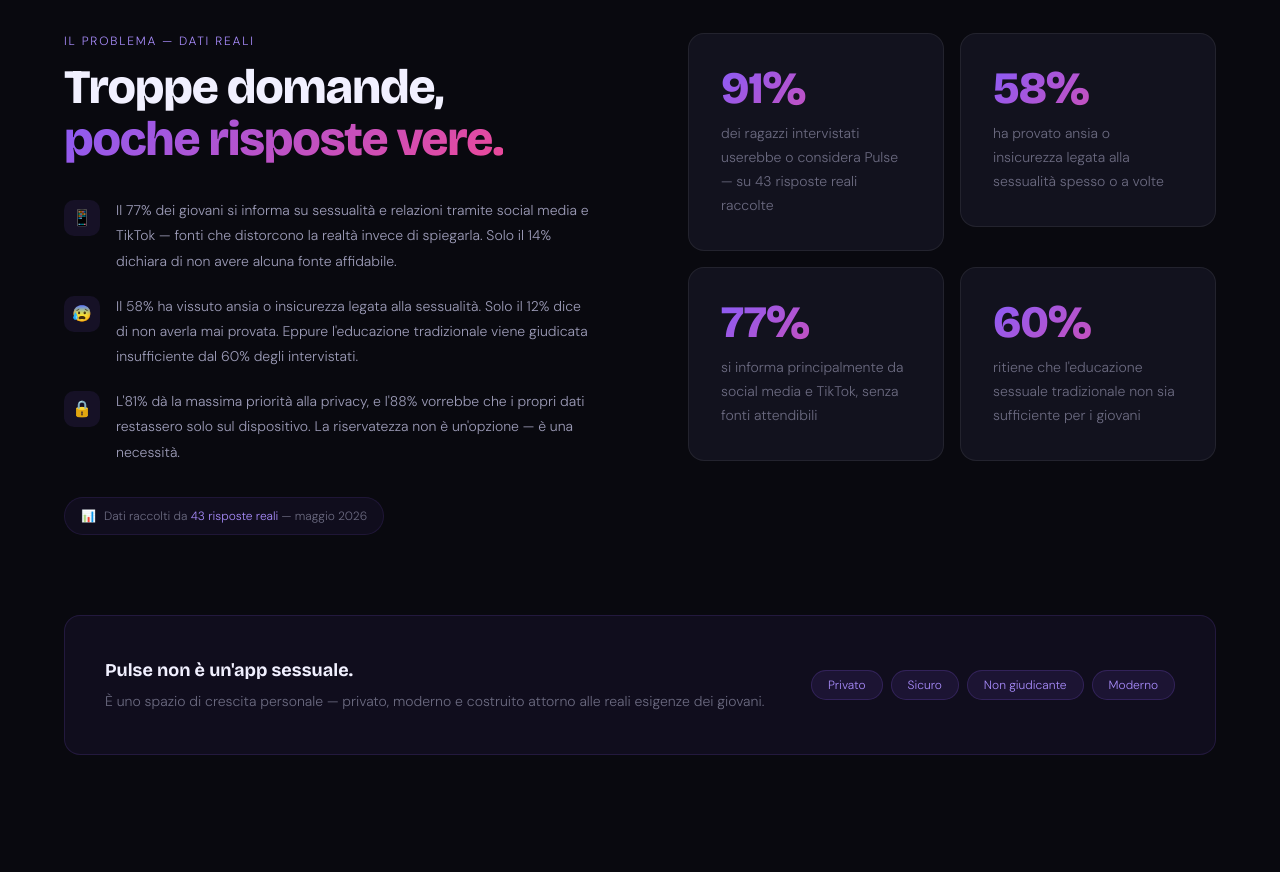
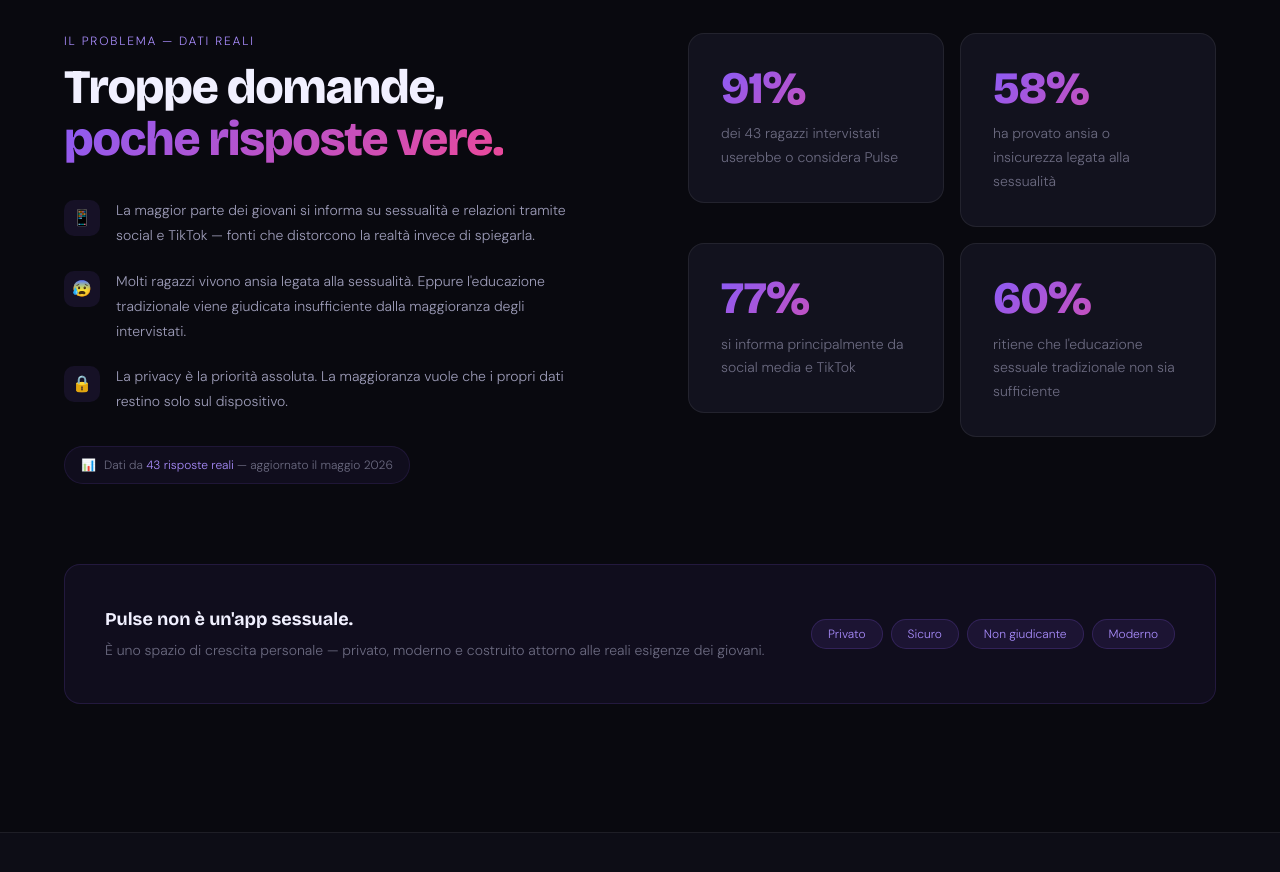
Before and after one commit to Panze11/Pulse, a React (Vite) app: page / in a window 1280 px wide. Shown: the part 1360-2232 px from the top of the page. Built offline with nearby package versions, Linux system fonts and the light colour scheme; no server answers.

Commit message:
Refactor Problem component to use dynamic stats

```diff
--- a/src/components/Problem.jsx
+++ b/src/components/Problem.jsx
@@ -1,25 +1,17 @@
-import { useState } from "react";
+import { useState, useEffect } from "react";
 import Reveal from "./Reveal";
-
-const stats = [
-  { n: "91%",  label: "dei ragazzi intervistati userebbe o considera Pulse — su 43 risposte reali raccolte" },
-  { n: "58%",  label: "ha provato ansia o insicurezza legata alla sessualità spesso o a volte" },
-  { n: "77%",  label: "si informa principalmente da social media e TikTok, senza fonti attendibili" },
-  { n: "60%",  label: "ritiene che l'educazione sessuale tradizionale non sia sufficiente per i giovani" },
-];
-
-const points = [
-  { icon: "📱", text: "Il 77% dei giovani si informa su sessualità e relazioni tramite social media e TikTok — fonti che distorcono la realtà invece di spiegarla. Solo il 14% dichiara di non avere alcuna fonte affidabile." },
-  { icon: "😰", text: "Il 58% ha vissuto ansia o insicurezza legata alla sessualità. Solo il 12% dice di non averla mai provata. Eppure l'educazione tradizionale viene giudicata insufficiente dal 60% degli intervistati." },
-  { icon: "🔒", text: "L'81% dà la massima priorità alla privacy, e l'88% vorrebbe che i propri dati restassero solo sul dispositivo. La riservatezza non è un'opzione — è una necessità." },
-];
 
 const tags = ["Privato", "Sicuro", "Non giudicante", "Moderno"];
 
-function StatCard({ n, label, delay }) {
+const points = [
+  { icon: "📱", text: "La maggior parte dei giovani si informa su sessualità e relazioni tramite social e TikTok — fonti che distorcono la realtà invece di spiegarla." },
+  { icon: "😰", text: "Molti ragazzi vivono ansia legata alla sessualità. Eppure l'educazione tradizionale viene giudicata insufficiente dalla maggioranza degli intervistati." },
+  { icon: "🔒", text: "La privacy è la priorità assoluta. La maggioranza vuole che i propri dati restino solo sul dispositivo." },
+];
+
+function StatCard({ n, label }) {
   const [hov, setHov] = useState(false);
   return (
-    <Reveal delay={delay}>
     <div
       onMouseEnter={() => setHov(true)}
       onMouseLeave={() => setHov(false)}
@@ -32,17 +24,37 @@
       </div>
       <p className="font-body font-light text-sm text-[#6b6a80] leading-[1.7]">{label}</p>
     </div>
-    </Reveal>
   );
 }
 
 export default function Problem() {
+  const [stats, setStats] = useState({
+    totale: 43,
+    useresti: 91,
+    ansia: 58,
+    social: 77,
+    noEducazione: 60,
+    aggiornato: "maggio 2026"
+  });
+
+  useEffect(() => {
+    fetch("https://drive.google.com/uc?export=download&id=1BI7KfgXFwM46fJK4ReunwVvhMfRWVBnn")
+      .then(r => r.json())
+      .then(data => setStats(data))
+      .catch(() => {}); // fallback ai dati statici se fallisce
+  }, []);
+
+  const statCards = [
+    { n: `${stats.useresti}%`, label: `dei ${stats.totale} ragazzi intervistati userebbe o considera Pulse` },
+    { n: `${stats.ansia}%`,    label: "ha provato ansia o insicurezza legata alla sessualità" },
+    { n: `${stats.social}%`,   label: "si informa principalmente da social media e TikTok" },
+    { n: `${stats.noEducazione}%`, label: "ritiene che l'educazione sessuale tradizionale non sia sufficiente" },
+  ];
+
   return (
     <section id="problema" className="py-32 px-[5vw] border-t border-white/[0.07]">
       <div className="max-w-[1200px] mx-auto">
         <div className="grid grid-cols-1 lg:grid-cols-2 gap-24 items-start">
-
-          {/* Left */}
           <div>
             <Reveal>
               <div className="font-body text-xs tracking-[0.15em] text-violet uppercase mb-3">
@@ -65,25 +77,25 @@
                 </Reveal>
               ))}
             </div>
-
-            {/* Survey note */}
             <Reveal delay={0.3}>
               <div className="mt-8 flex items-center gap-2 px-4 py-2.5 rounded-full bg-purple/[0.06] border border-purple/[0.12] w-fit">
                 <span className="text-xs">📊</span>
                 <span className="font-body text-xs text-[#6b6a80]">
-                  Dati raccolti da <span className="text-violet">43 risposte reali</span> — maggio 2026
+                  Dati da <span className="text-violet">{stats.totale} risposte reali</span> — aggiornato il {stats.aggiornato}
                 </span>
               </div>
             </Reveal>
           </div>
 
-          {/* Right — stats grid */}
           <div className="grid grid-cols-2 gap-4">
-            {stats.map((s, i) => <StatCard key={i} {...s} delay={i * 0.1} />)}
+            {statCards.map((s, i) => (
+              <Reveal key={i} delay={i * 0.1}>
+                <StatCard n={s.n} label={s.label} />
+              </Reveal>
+            ))}
           </div>
         </div>
 
-        {/* Banner */}
         <Reveal delay={0.2}>
           <div className="mt-20 p-10 rounded-2xl bg-purple/[0.06] border border-purple/[0.15] flex flex-col lg:flex-row items-start lg:items-center gap-6">
             <div className="flex-1">
```
Lines whose indentation alone changed are shown as unchanged.
